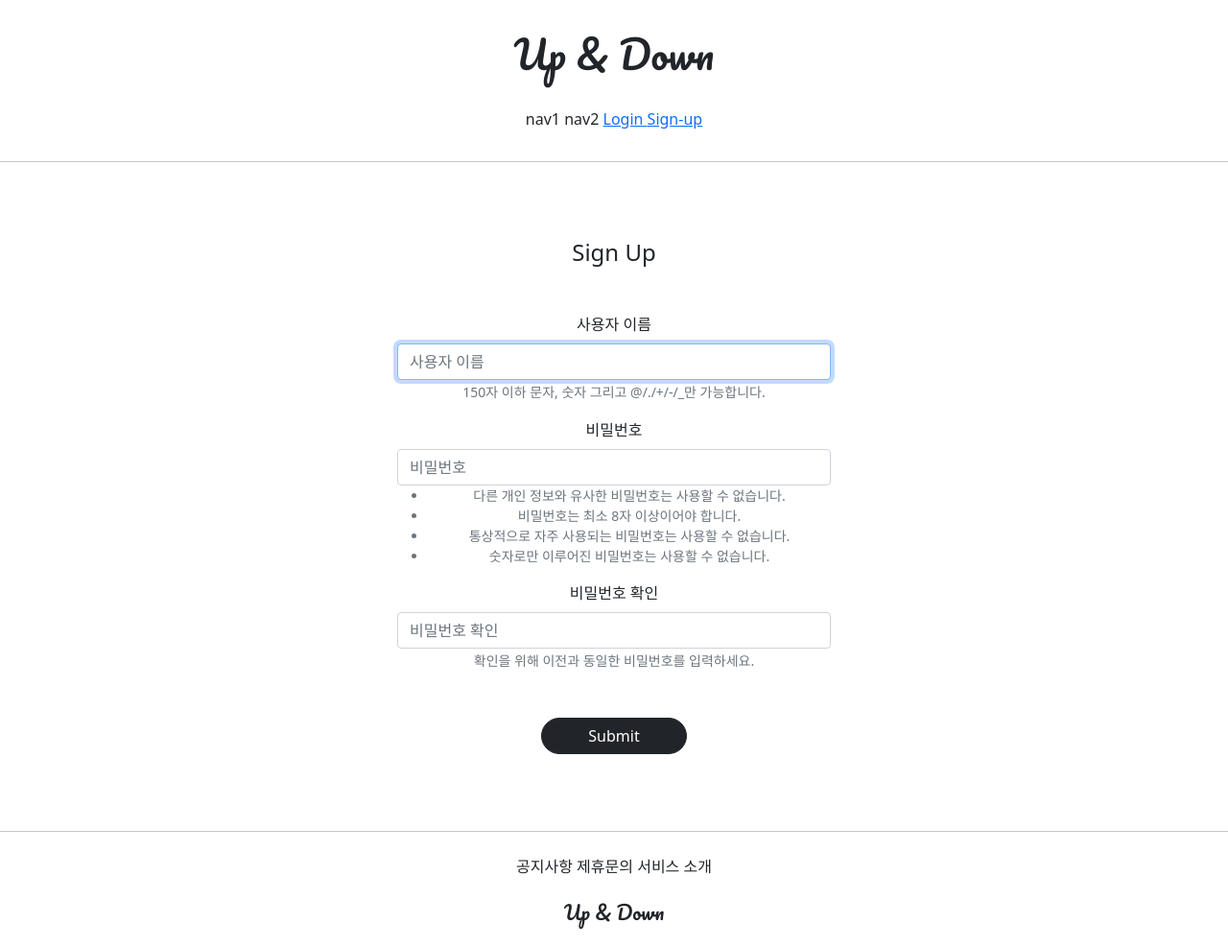
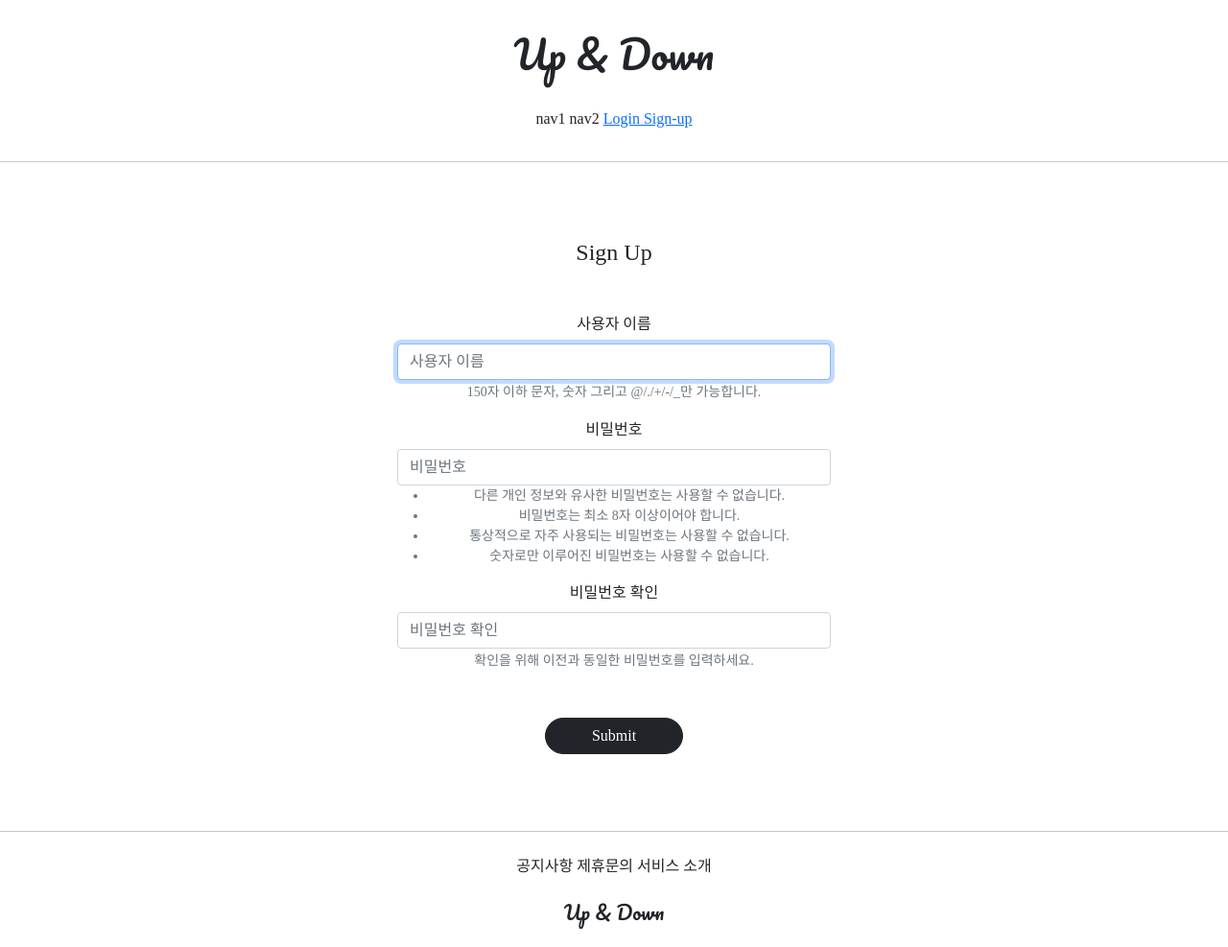
Before and after one commit to updaun/DjangoBasic, a Django app: page /accounts/create/ in a window 1280 px wide. Shown: the whole page at 96% size. Run offline with Django 3.2, Linux system fonts and the light colour scheme; parts of the project's set-up code (start-up, migrations or seed data) failed here and were passed over; some libraries are stand-ins or nearby versions; some web fonts are replaced.

Commit message:
apply naver nanum font

```diff
--- a/templates/base.html
+++ b/templates/base.html
@@ -4,7 +4,7 @@
 <!-- Django include head -->
 {% include 'head.html' %}
 
-<body>
+<body style="font-family:'NanumBarunpenR'">
 
 <!-- Django include header -->
 {% include 'header.html' %}
--- a/templates/head.html
+++ b/templates/head.html
@@ -15,4 +15,39 @@
     {#  DEFAULT CSS LINK  #}
     <link rel="stylesheet" type="text/css" href="{% static 'base.css' %}">
 
+    {#  Naver Font LINK  #}
+    <style>
+        {#  NanumSquare  #}
+        @font-face {
+            font-family: 'NanumSquareR';
+            src: local('NanumSquareR'),
+            url("{% static 'fonts/NanumSquareR.otf' %}") format("opentype");
+        }
+        @font-face {
+            font-family: 'NanumSquareEB';
+            src: local('NanumSquareEB'),
+            url("{% static 'fonts/NanumSquareEB.otf' %}") format("opentype");
+        }
+        @font-face {
+            font-family: 'NanumSquareB';
+            src: local('NanumSquareB'),
+            url("{% static 'fonts/NanumSquareB.otf' %}") format("opentype");
+        }
+        @font-face {
+            font-family: 'NanumSquareL';
+            src: local('NanumSquareL'),
+            url("{% static 'fonts/NanumSquareL.otf' %}") format("opentype");
+        }
+        {#  NanumBarunpen  #}
+        @font-face {
+            font-family: 'NanumBarunpenB';
+            src: local('NanumBarunpenB'),
+            url("{% static 'fonts/NanumBarunpenB.otf' %}") format("opentype");
+        }
+        @font-face {
+            font-family: 'NanumBarunpenR';
+            src: local('NanumBarunpenR'),
+            url("{% static 'fonts/NanumBarunpenR.otf' %}") format("opentype");
+        }
+    </style>
 </head>
```
Also changed, not shown: 1 other file.
